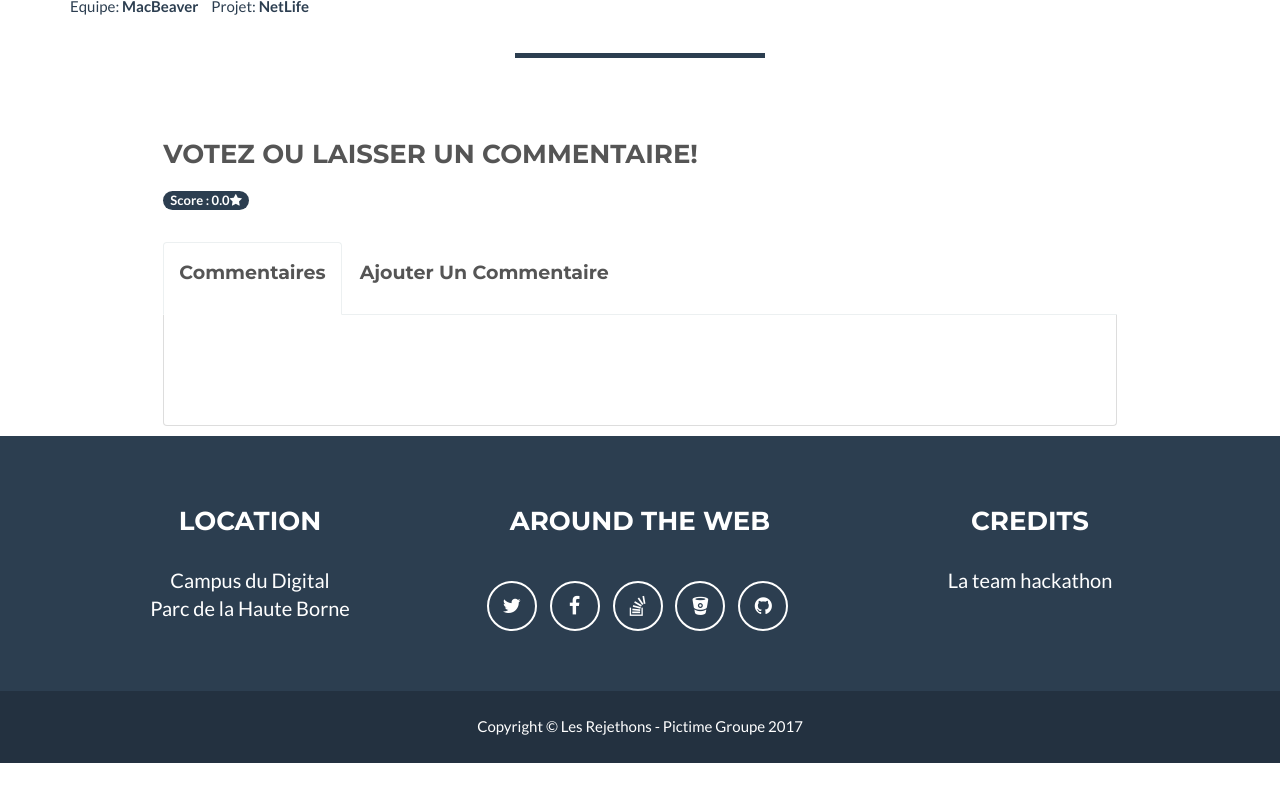
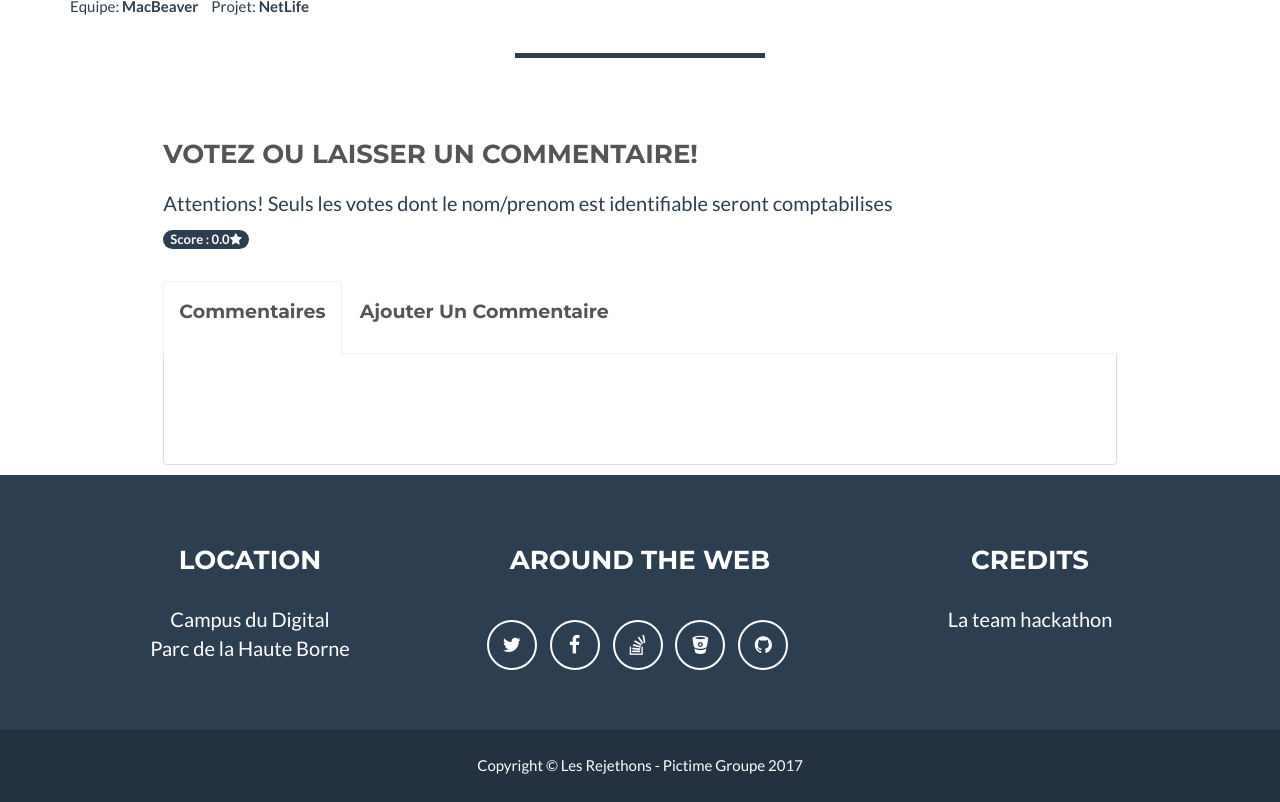
Before and after one commit to stephaneLeroy/rejethons-starter, a Jekyll site: the page built from _posts/2017-05-19-macbeaver.markdown, in a window 1280 px wide and 900 px high, scrolled down 1715 px, cut to the strip 98-900 px from the top of the window. Built offline with Jekyll 4.4.1, drawn with Linux system fonts in a browser that asks for light colours; before the commit the page ends 2576 px from its top, so only the background shows below that.

Commit message:
Update comments.html
Precisions sur la prise en compte des votes

```diff
--- a/_includes/comments.html
+++ b/_includes/comments.html
@@ -3,6 +3,7 @@
         <div class="col-sm-10 col-sm-offset-1">
             <div class="page-header">
                 <h3 class="reviews">Votez ou laisser un commentaire!</h3>
+                <p>Attentions! Seuls les votes dont le nom/prenom est identifiable seront comptabilises</p>
                 {% assign link = "#comments" %}
                 {% include comments-score.html comments=comments link=link %}
             </div>
```
